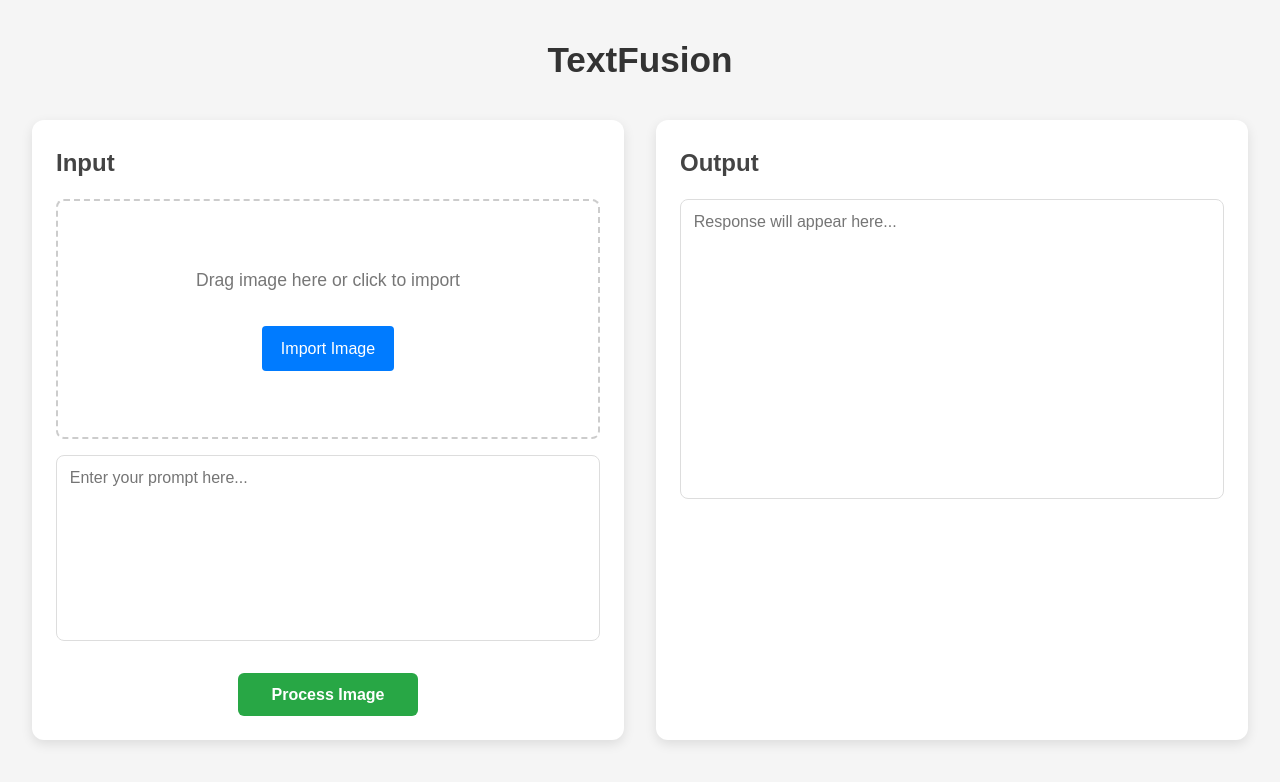
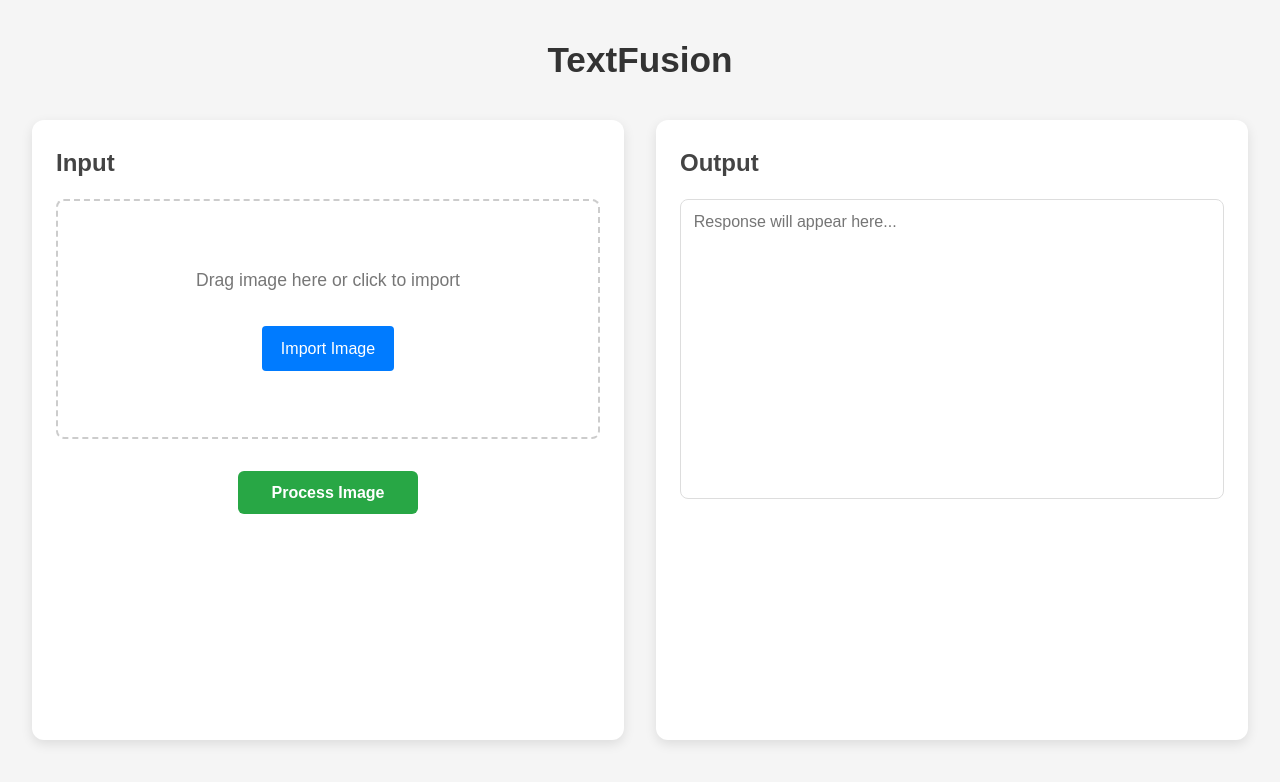
Before and after one commit to anmol-c03/Devops_frontend, a React (Create React App) app: page / in a window 1280 px wide. Shown: the top 782 px of the page. Built offline with nearby package versions, Linux system fonts and the light colour scheme.

Commit message:
remove prompt

```diff
--- a/src/App.js
+++ b/src/App.js
@@ -8,7 +8,7 @@
     const [error, setError] = useState(null);
     const dropArea = useRef(null);
     const [outputText, setOutputText] = useState('');
-    const [prompt, setPrompt] = useState('');
+    // const [prompt, setPrompt] = useState('');
 
     const handleImageChange = (e) => {
         const file = e.target.files[0];
@@ -28,7 +28,7 @@
         try {
             const response = await axios.post('http://20.172.37.185:5001/generate', {
                 image: image,
-                prompt: prompt
+                // prompt: prompt
             });
             setOutputText(response.data.gemini_response);
         } catch (err) {
@@ -67,9 +67,9 @@
         setImage(null);
     };
 
-    const handlePromptChange = (e) => {
-        setPrompt(e.target.value);
-    };
+    // const handlePromptChange = (e) => {
+    //     setPrompt(e.target.value);
+    // };
 
     const handleOutputTextChange = (e) => {
         setOutputText(e.target.value);
@@ -123,14 +123,14 @@
                         </label>
                     </div>
 
-                    <div className="prompt-container">
+                    {/* <div className="prompt-container">
                         <textarea
                             placeholder="Enter your prompt here..."
                             value={prompt}
                             onChange={handlePromptChange}
                             className="prompt-input"
                         />
-                    </div>
+                    </div> */}
 
                     <div className="button-container">
                         <button
```
